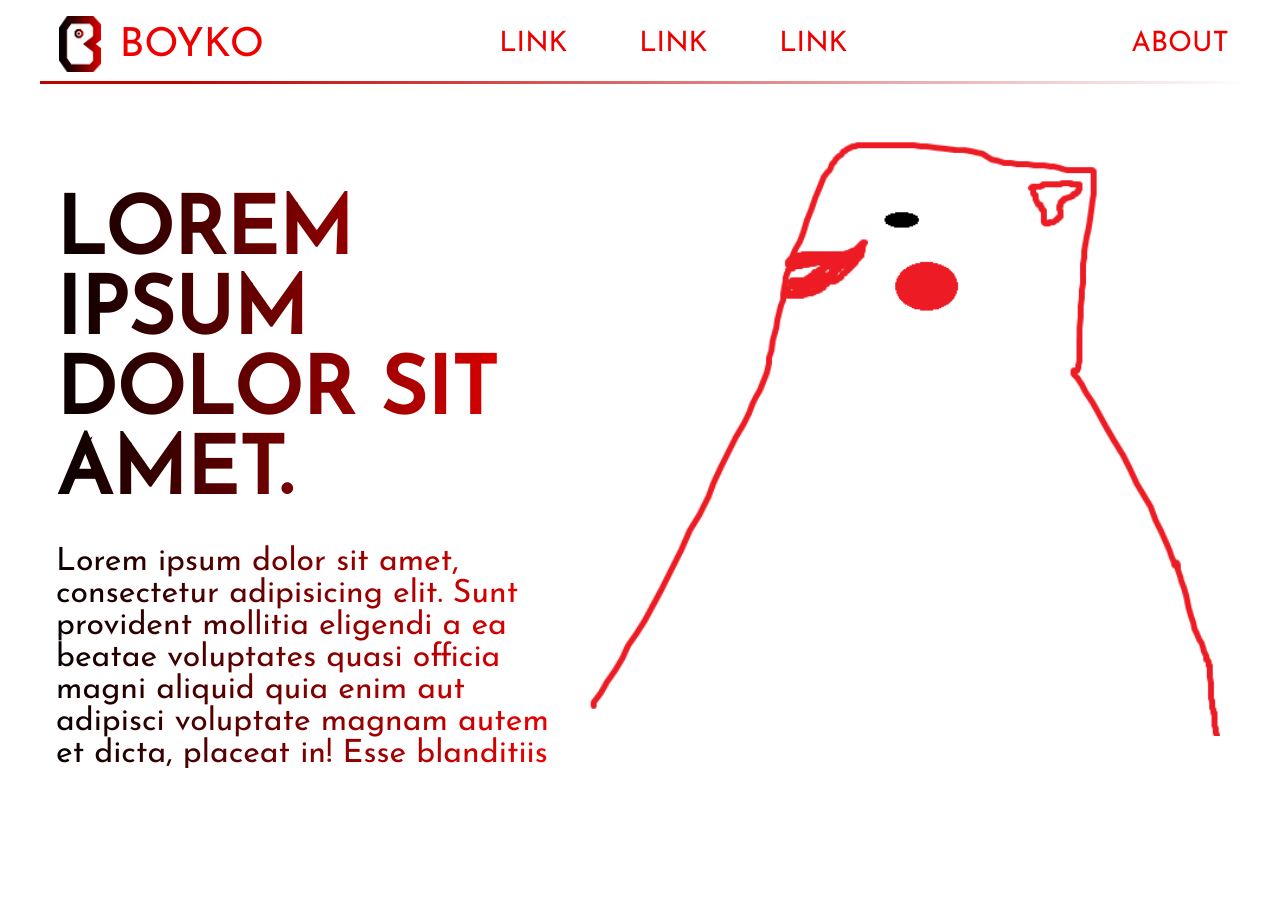
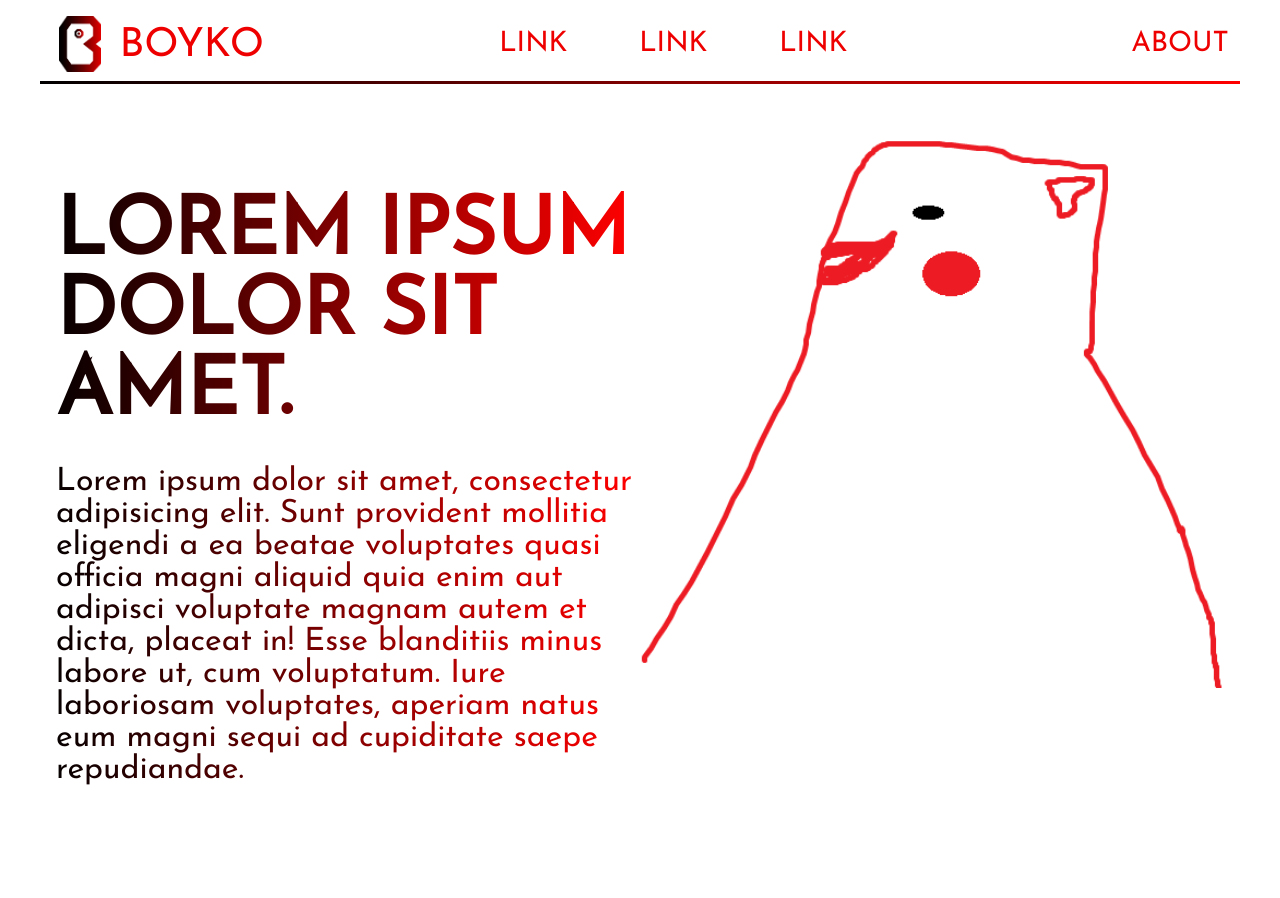
Before and after one commit to trpls1x/trpls1x.github.io, a plain HTML site: page index.html in a window 1280 px wide. After the commit the page ends 818 px from the top, so only its background shows below. Drawn offline with Linux system fonts and the light colour scheme.

Commit message:
Update style.css

```diff
--- a/css/style.css
+++ b/css/style.css
@@ -53,8 +53,8 @@
 
   	position: absolute;
   	height: 3%;
-  	background: rgb(193,0,0);
-    background: linear-gradient(90deg, rgba(193,0,0,1) 12%, rgba(252,253,255,1) 100%);
+  	background: rgb(0,0,0);
+    background: linear-gradient(90deg, rgba(0,0,0,1) 0%, rgba(255,0,0,1) 100%);
 }
 
 .logo {
@@ -98,7 +98,7 @@
 main {
 /*	border: 1px solid #000;
 */	margin-top: 5vh;
-	height: 80vh;
+	min-height: 80vh;
 
 	display: flex;
 	justify-content: space-between;
@@ -123,13 +123,6 @@
 section p {
 	font-size: 4vh;
 }
-
-.section-texture {
-	height: 100%;
-	width: 100%;
-	opacity: 0.1;
-}
-
 aside {
 	height: 100%;
 /*	border: 1px solid red;
@@ -139,6 +132,6 @@
 }
 
 aside img {
-	height: 95%;
+	height: 70vh;
 	width: auto;
 }
```
